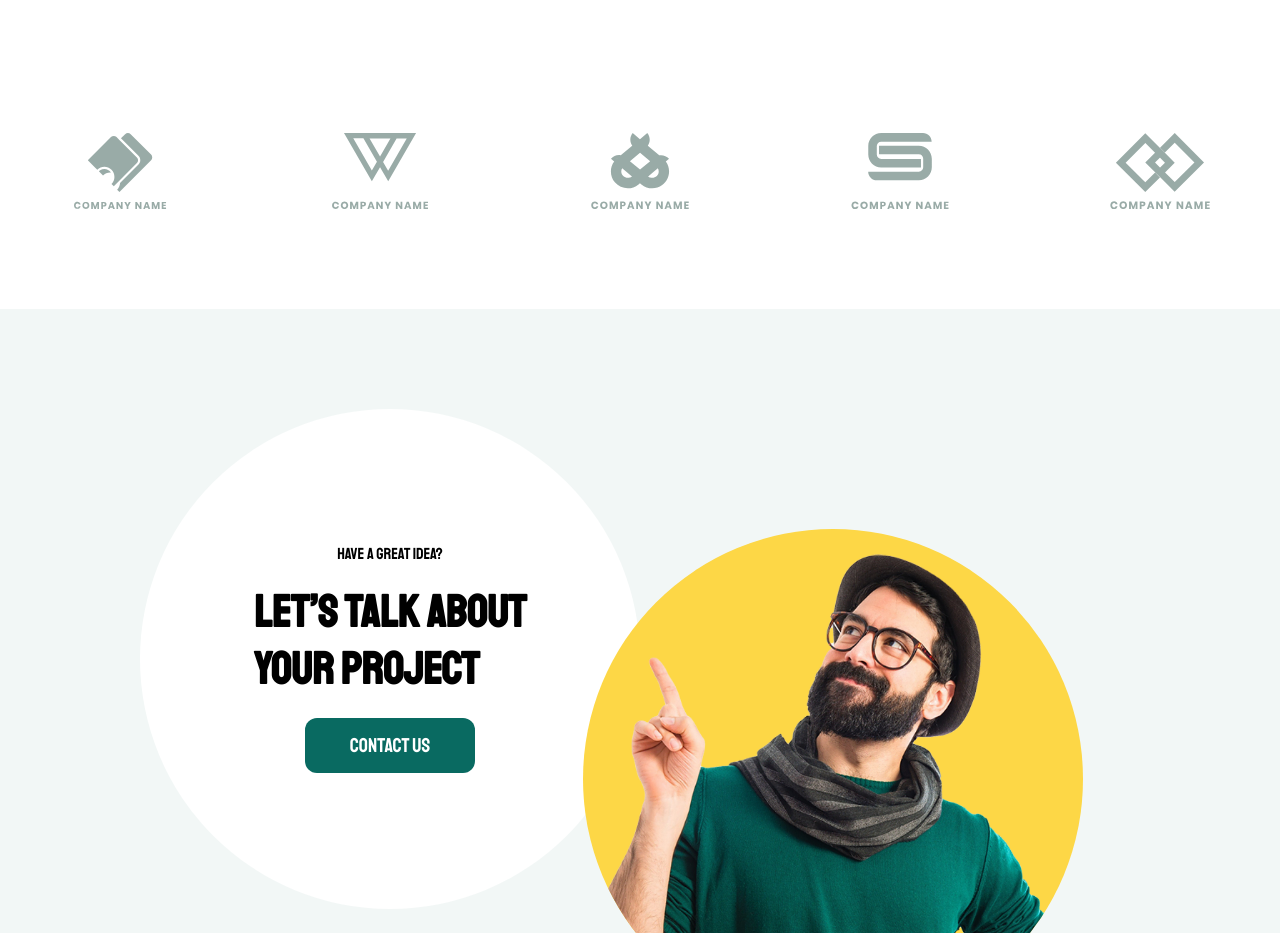
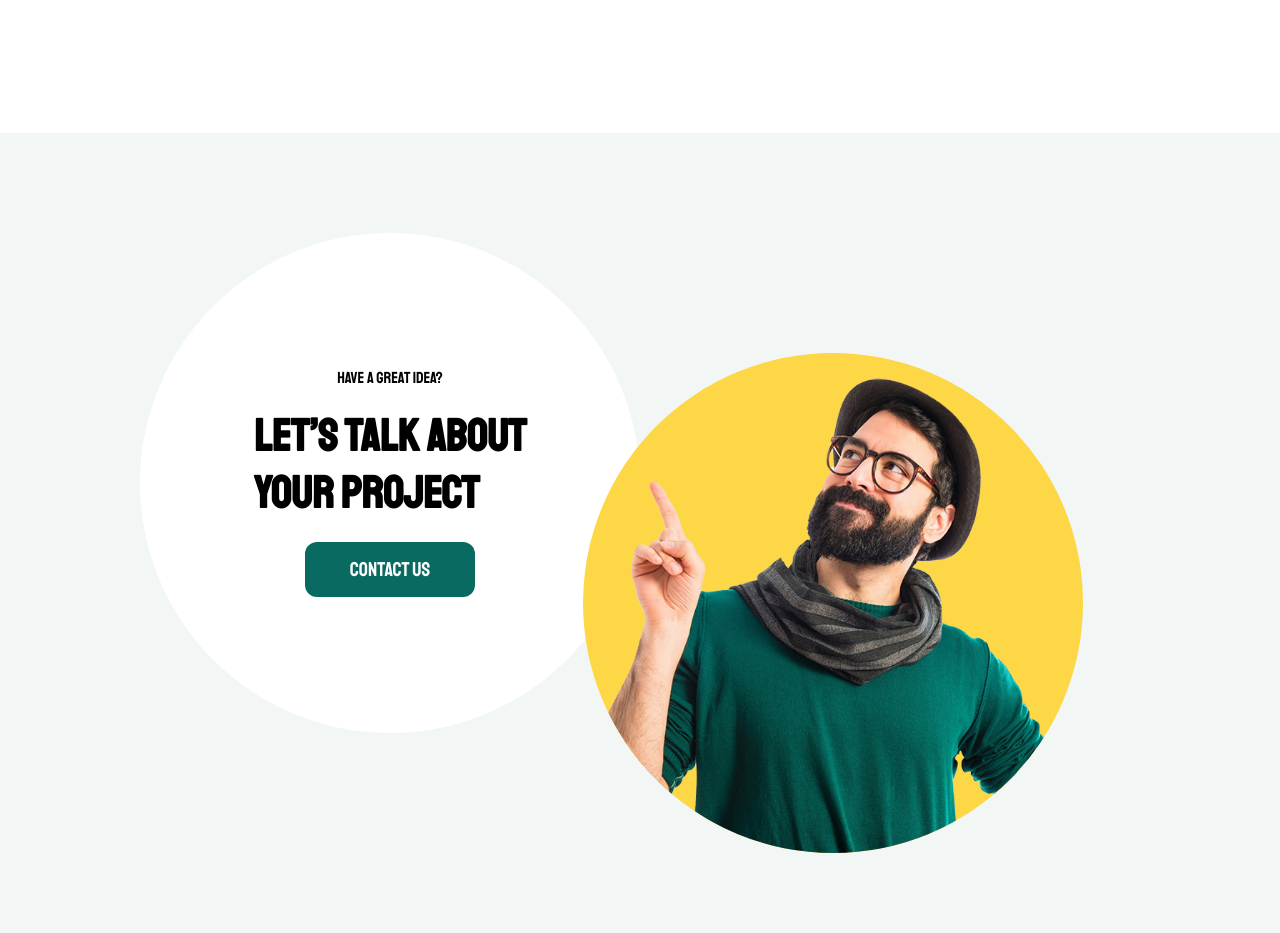
Before and after one commit to Hammad-Hassan1413/portfolio-, a website: page index.html in a window 1280 px wide. Shown: the part 2480-3413 px from the top of the page. Drawn offline with nearby package versions, Linux system fonts and the light colour scheme.

Commit message:
initial commit

```diff
--- a/index.html
+++ b/index.html
@@ -210,17 +210,6 @@
         </div>
       </div>
     </div>
-    <div class="sponsers">
-      <div class="container">
-        <div class="images">
-          <img src="assets/images/1.svg" />
-          <img src="assets/images/2.svg" />
-          <img src="assets/images/3.svg" />
-          <img src="assets/images/4.svg" />
-          <img src="assets/images/5.svg" />
-        </div>
-      </div>
-    </div>
     <div class="round">
       <div class="container">
         <div class="idea">
```
